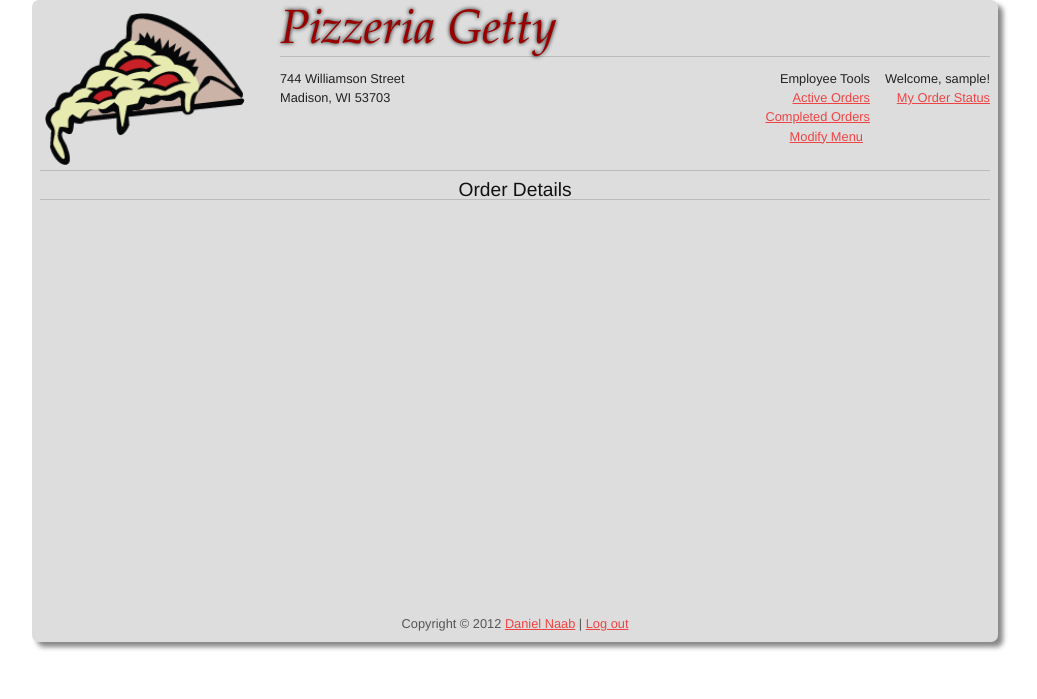
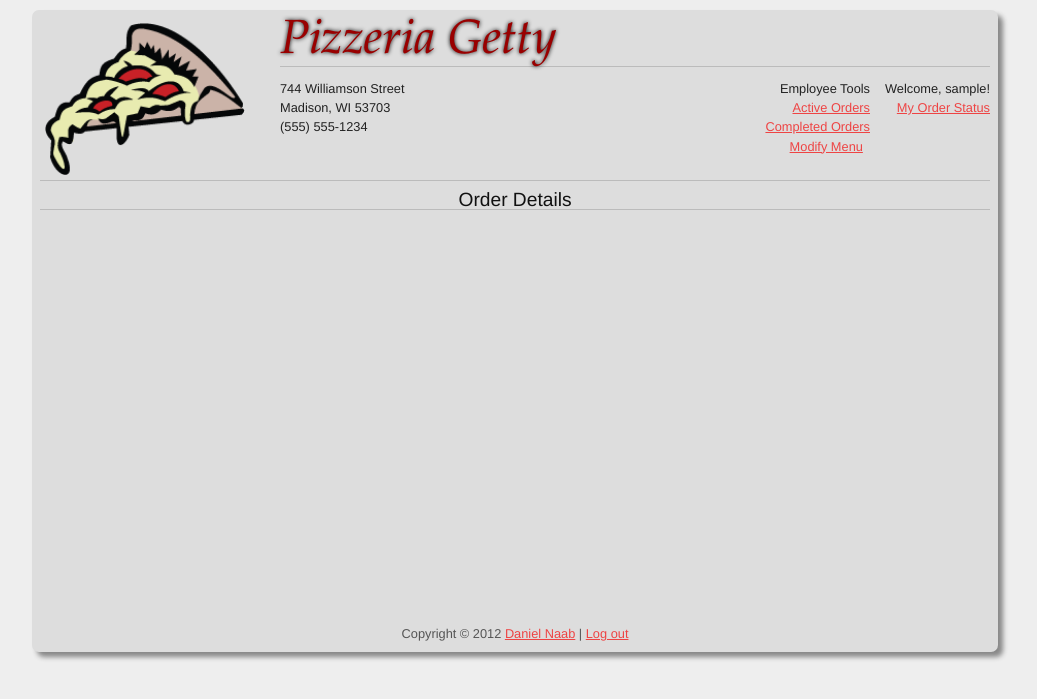
Before and after one commit to danielnaab/pizzeria-getty, a Django app: page /order-details/1/ in a window 1280 px wide. Shown: the top 699 px of the page, without its empty margins (125-1162 px from the left). Run offline with Django 3.2, Linux system fonts and the light colour scheme; the visitor is signed in with stand-in values (Sample User, id 1); parts of the project's set-up code (start-up, migrations or seed data) failed here and were passed over; some libraries are stand-ins or nearby versions.

Commit message:
add a background color to body and margin-top

```diff
--- a/pizzeria/static/css/base.css
+++ b/pizzeria/static/css/base.css
@@ -1,5 +1,6 @@
 body {
     font-size: 16px;
+    background-color: #eeeeee;
 }
 
 ul {
@@ -46,6 +47,7 @@ a:hover {
 }
 
 #body {
+    margin-top: 10px;
     background-color: #DDDDDD;
     padding: .5em;
     -moz-box-shadow: 5px 5px 5px #888;
--- a/pizzeria/templates/base.html
+++ b/pizzeria/templates/base.html
@@ -30,7 +30,8 @@
                     <h1 class="alt title-header">Pizzeria Getty</h1>
                     <div id="address" class="span-12">
                         744 Williamson Street<br/>
-                        Madison, WI  53703
+                        Madison, WI  53703<br/>
+                        (555) 555-1234
                     </div>
                     <div id="employee-nav" class="span-3">
                     {% if user.is_superuser %}
```
